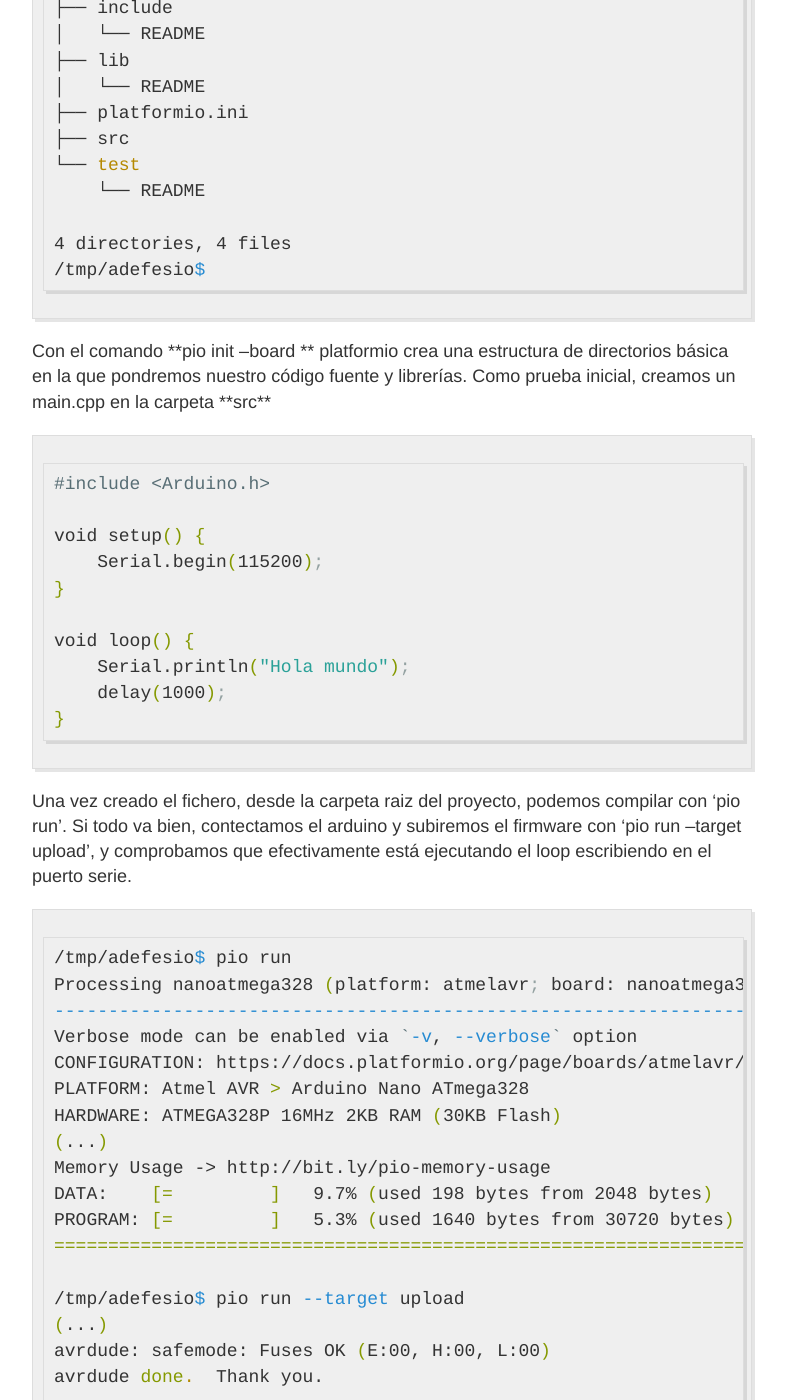
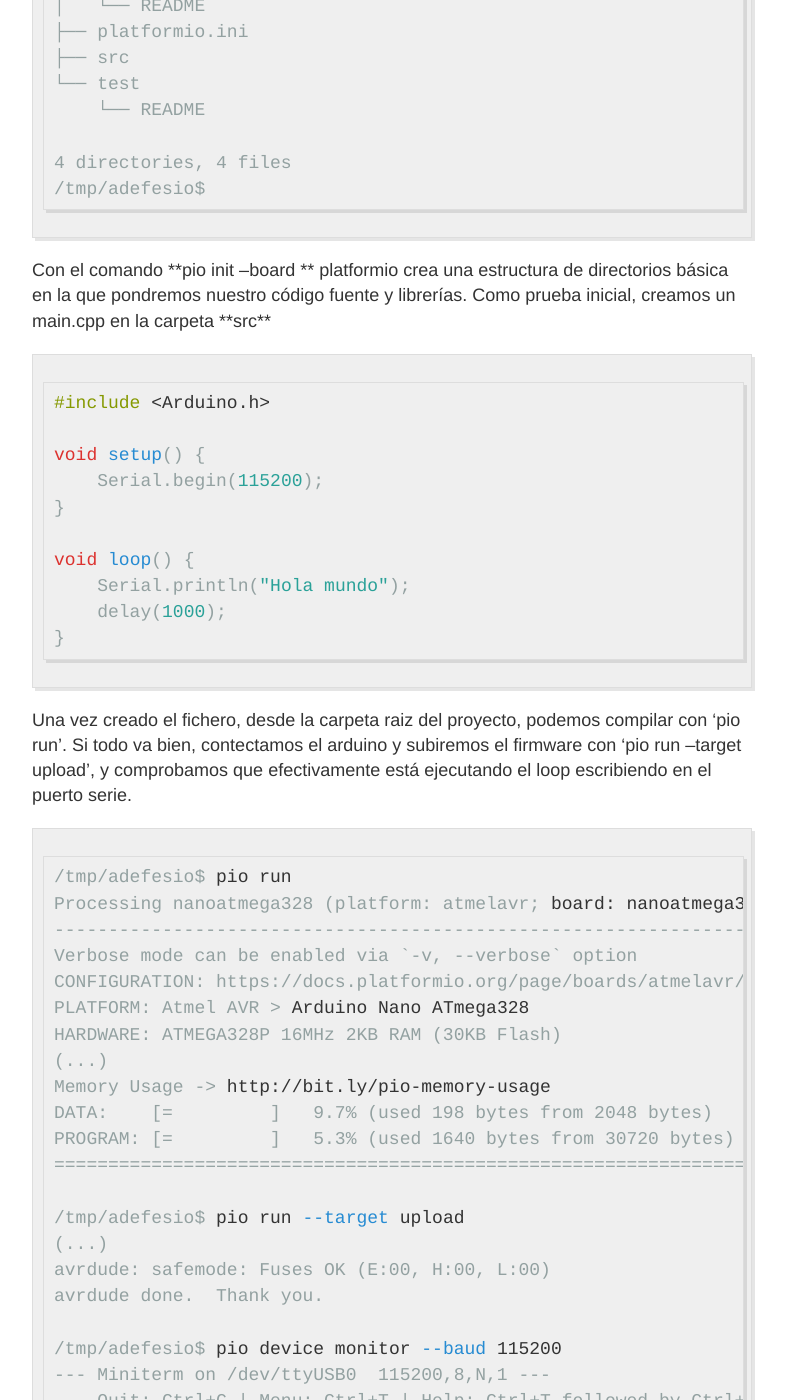
Before and after one commit to RecunchoMaker/adefesio, a Jekyll site: the page built from _posts/2018-12-27-introduccion.md, in a window 1280 px wide and 1400 px high, scrolled down 1480 px. Shown: the whole window, without its empty margins (248-1034 px from the left). Built offline with Jekyll 4.4.1, drawn with Linux system fonts in a browser that asks for light colours; some of the changed text lies outside the part shown.

Commit message:
fixed bash tag

````diff
--- a/_posts/2018-12-27-introduccion.md
+++ b/_posts/2018-12-27-introduccion.md
@@ -15,7 +12,7 @@
 
 La instalación se realiza desde el gestor de paquetes de python (pip)
 
-```bash
+```console
 pip install -U platformio
 ```
 
@@ -23,7 +20,7 @@
 inicializamos el proyecto platformio para el procesador que utilizemos, en este caso, un
 arduino nano.
 
-```bash
+```console
 /tmp$ mkdir adefesio
 /tmp$ cd adefesio
 /tmp/adefesio$ pio boards | grep nano
@@ -67,7 +64,7 @@
 que pondremos nuestro código fuente y librerías. Como prueba inicial, creamos un main.cpp en la carpeta
 **src**
 
-```bash
+```cpp
 #include <Arduino.h>
 
 void setup() {
@@ -84,7 +81,7 @@
 va bien, contectamos el arduino y subiremos el firmware con 'pio run --target upload', y comprobamos
 que efectivamente está ejecutando el loop escribiendo en el puerto serie.
 
-```bash
+```console
 /tmp/adefesio$ pio run
 Processing nanoatmega328 (platform: atmelavr; board: nanoatmega328; framework: arduino)
 ---------------------------------------------------------------------------------------
@@ -115,6 +112,6 @@
 Para evitar tener que especificar la dirección del puerto serie, anadimos la siguiente línea al fichero
 platformio.ini
 
-```bash
+```console
 monitor_speed = 115200
 ```
--- a/index.html
+++ b/index.html
@@ -6,13 +6,13 @@
   {% for post in site.posts %}
     <article class="post">
 
-      <h1><a href="{{ site.baseurl }}{{ post.url }}">{{ post.title }}</a></h1>
+      <h1><a href="{{ site.baseurl }}{{ post.url }}">{{ post.data }} - {{ post.title }}</a></h1>
 
       <div class="entry">
         {{ post.excerpt }}
       </div>
 
-      <a href="{{ site.baseurl }}{{ post.url }}" class="read-more">Read More</a>
+      <a href="{{ site.baseurl }}{{ post.url }}" class="read-more">M&aacute;</a>
     </article>
   {% endfor %}
 </div>
````
Also changed, not shown: other parts of _posts/2018-12-27-introduccion.md (+0 -3 lines).
